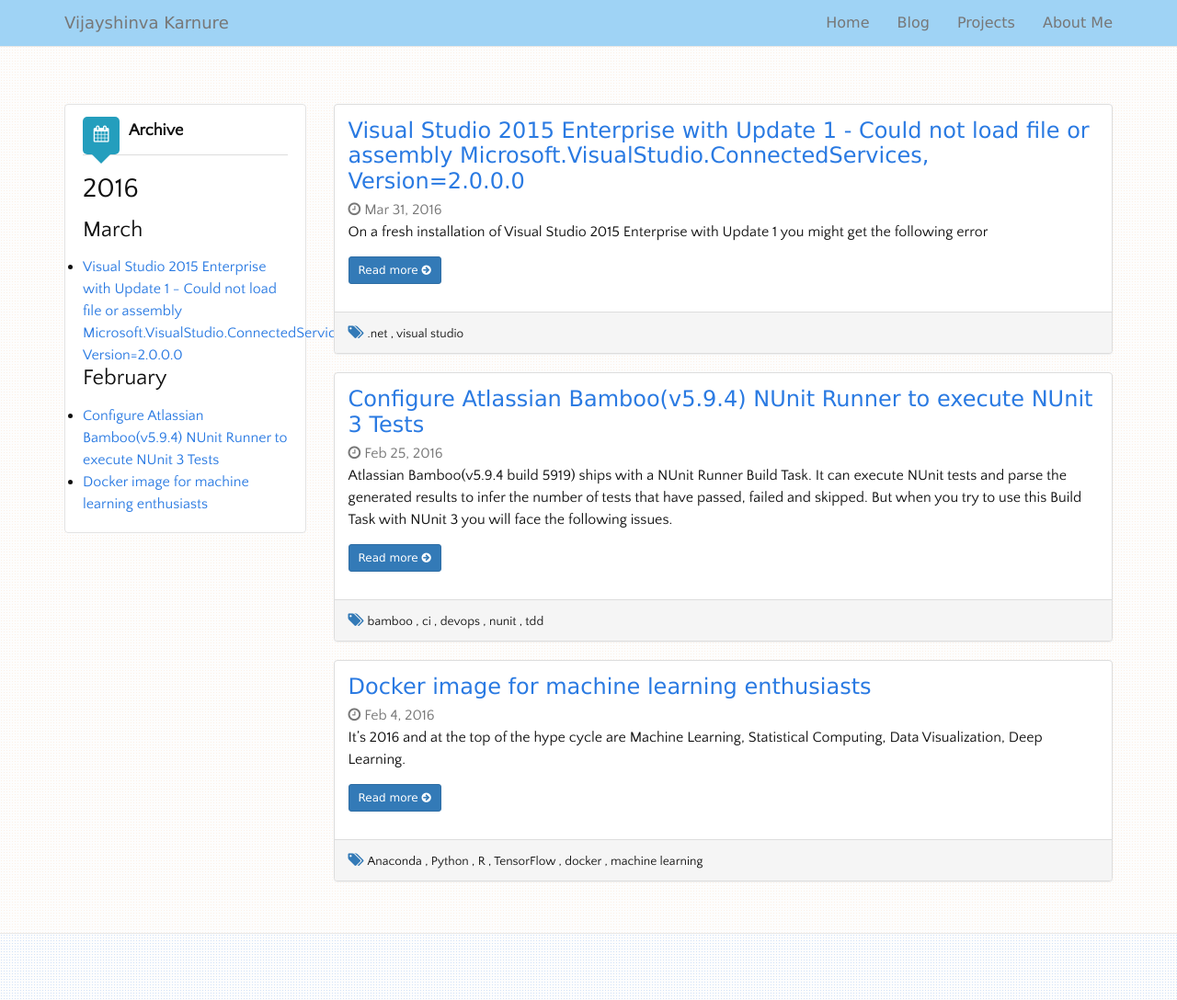
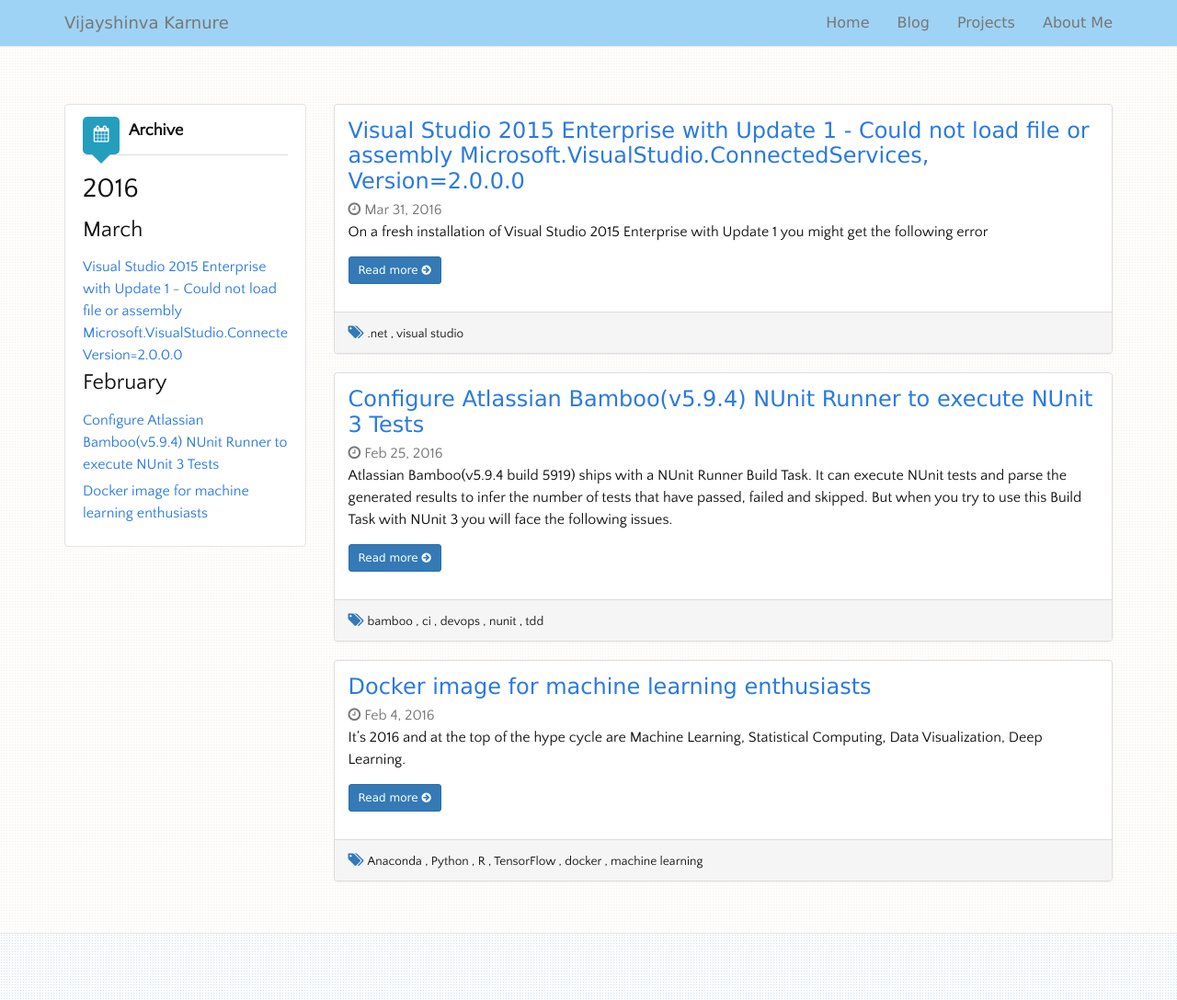
Before and after one commit to vijayshinva/vijayshinva.github.io, a Jekyll site: the page built from blog.md, in a window 1280 px wide and 1088 px high. Shown: the whole window at 92% size. Built offline with Jekyll 4.4.1, drawn with Linux system fonts in a browser that asks for light colours; nearby versions of some CDN libraries.

Commit message:
archive sidebar fixes

```diff
--- a/_sass/_layout.scss
+++ b/_sass/_layout.scss
@@ -692,5 +692,11 @@
 }
 
 .sidebar ul {
+
     margin: 0;
 }
+
+.sidebar li {
+    overflow: hidden;
+    margin-bottom: 5px;
+}
```
